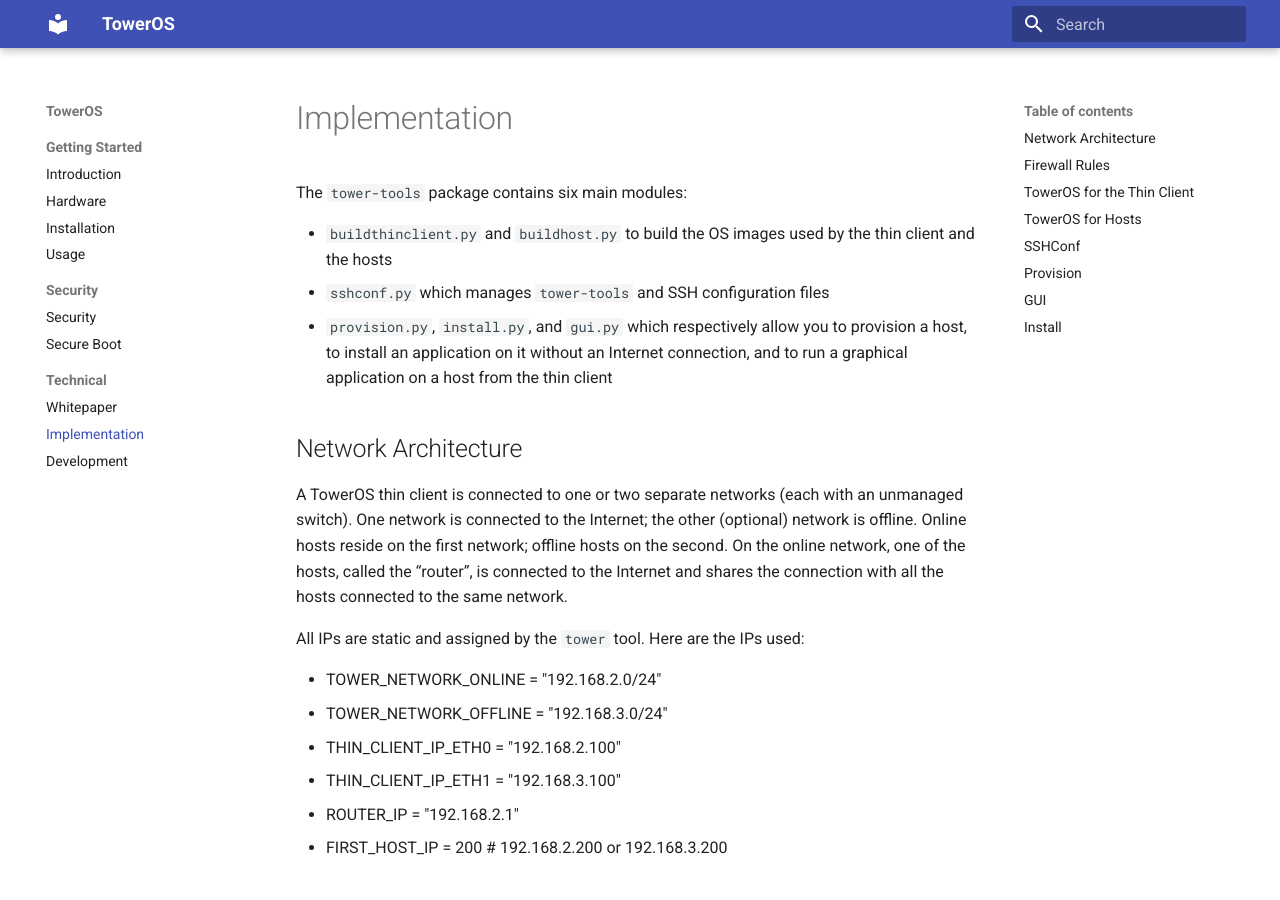
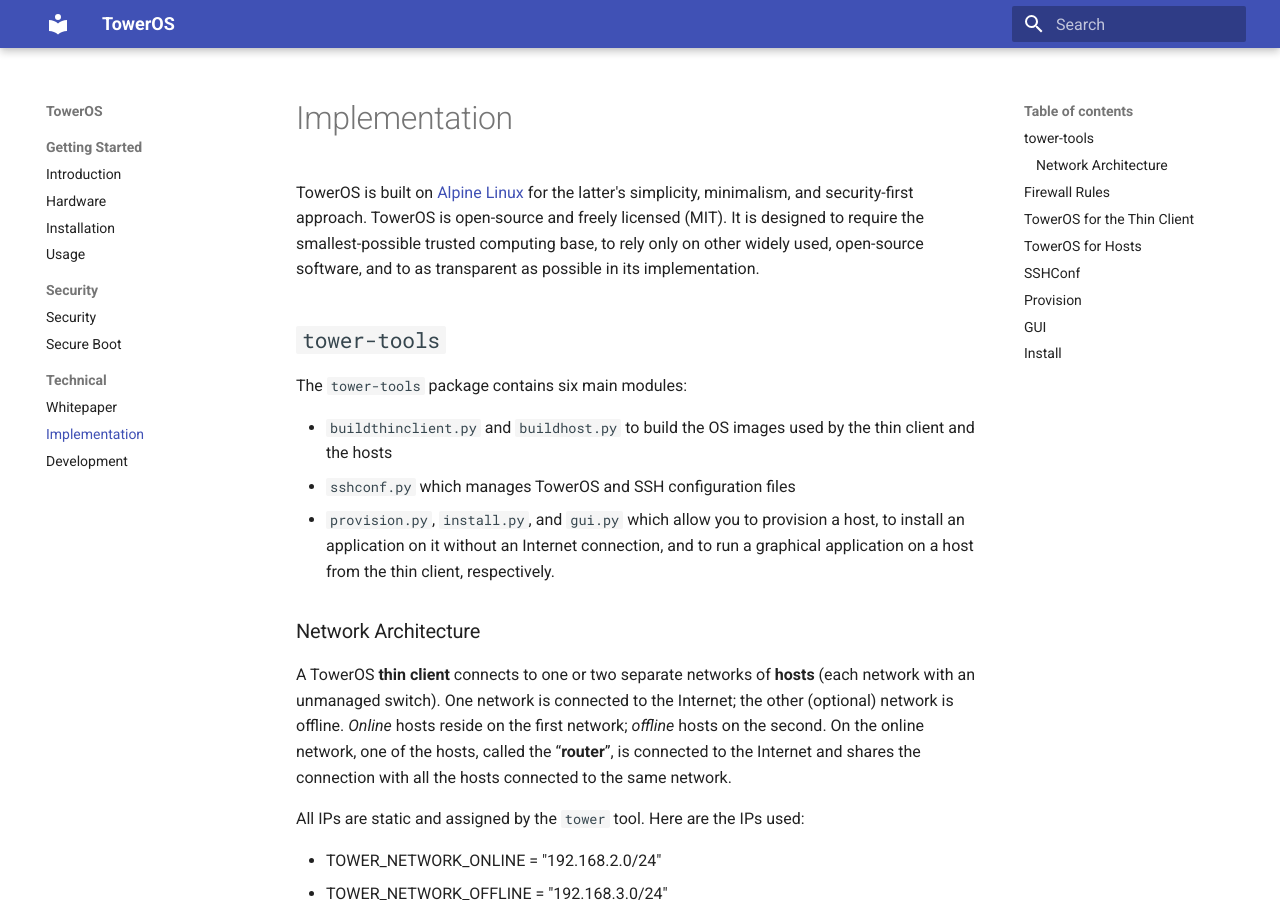
Before and after one commit to towercomputers/toweros, an MkDocs documentation site: the page built from docs/src/implementation.md, in a window 1280 px wide and 900 px high. Built offline with MkDocs 1.6.1 and Material for MkDocs 9.7.7, drawn with Linux system fonts in a browser that asks for light colours.

Commit message:
Edit Implementation Docs

```diff
--- a/docs/src/implementation.md
+++ b/docs/src/implementation.md
@@ -1,14 +1,18 @@
 # Implementation
+
+TowerOS is built on [Alpine Linux](https://alpinelinux.org) for the latter's simplicity, minimalism, and security-first approach. TowerOS is open-source and freely licensed (MIT). It is designed to require the smallest-possible trusted computing base, to rely only on other widely used, open-source software, and to as transparent as possible in its implementation.
+
+## `tower-tools`
 
 The `tower-tools` package contains six main modules:
 
 - `buildthinclient.py` and `buildhost.py` to build the OS images used by the thin client and the hosts
-- `sshconf.py` which manages `tower-tools` and SSH configuration files
-- `provision.py`, `install.py`, and `gui.py` which respectively allow you to provision a host, to install an application on it without an Internet connection, and to run a graphical application on a host from the thin client
+- `sshconf.py` which manages TowerOS and SSH configuration files
+- `provision.py`, `install.py`, and `gui.py` which allow you to provision a host, to install an application on it without an Internet connection, and to run a graphical application on a host from the thin client, respectively.
 
-## Network Architecture
+### Network Architecture
 
-A TowerOS thin client is connected to one or two separate networks (each with an unmanaged switch). One network is connected to the Internet; the other (optional) network is offline. Online hosts reside on the first network; offline hosts on the second. On the online network, one of the hosts, called the “router”, is connected to the Internet and shares the connection with all the hosts connected to the same network.
+A TowerOS **thin client** connects to one or two separate networks of **hosts** (each network with an unmanaged switch). One network is connected to the Internet; the other (optional) network is offline. *Online* hosts reside on the first network; *offline* hosts on the second. On the online network, one of the hosts, called the “**router**”, is connected to the Internet and shares the connection with all the hosts connected to the same network.
 
 All IPs are static and assigned by the `tower` tool. Here are the IPs used:
 
```
